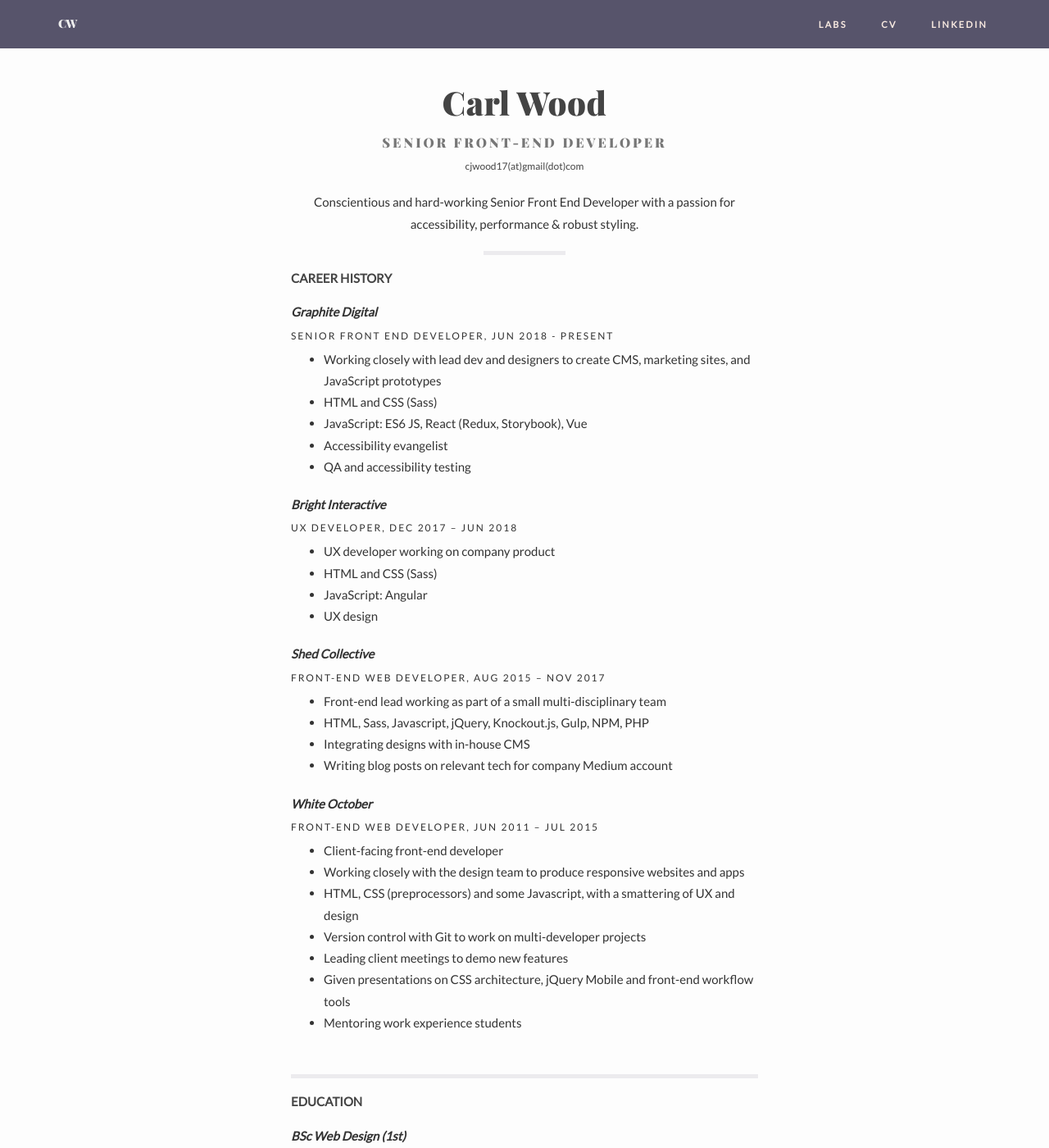
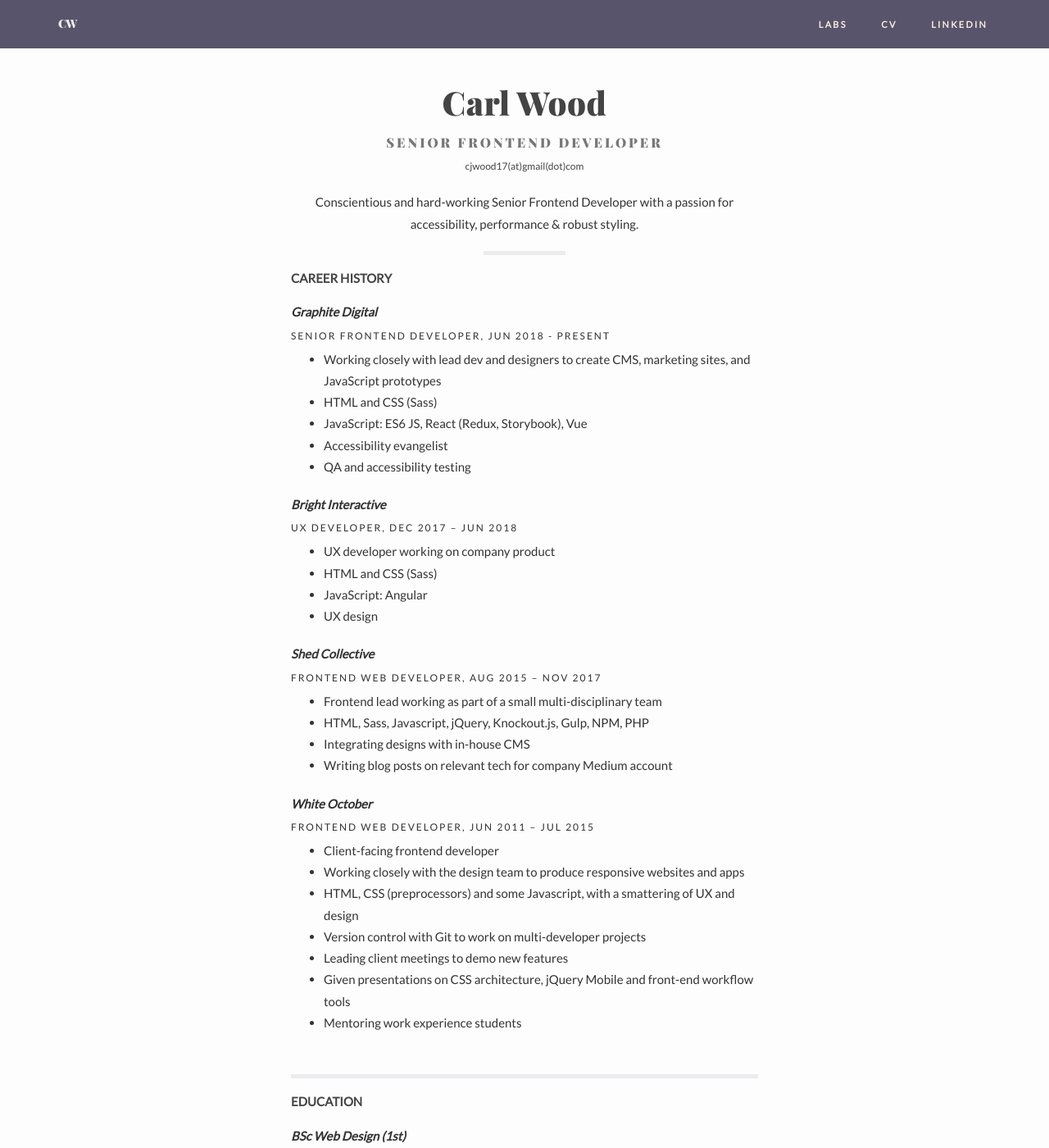
Before and after one commit to carlwood/carlwood.github.io, a Jekyll site: the page built from cv/index.html, in a window 1280 px wide and 1400 px high. Shown: the whole window at 82% size. Built offline with Jekyll 4.4.1, drawn with Linux system fonts in a browser that asks for light colours; some of the changed text lies outside the part shown.

Commit message:
Frontend

```diff
--- a/_config.yml
+++ b/_config.yml
@@ -1,8 +1,8 @@
 # Site settings
-title: Carl Wood - Front-end developer portfolio
+title: Carl Wood - Frontend developer portfolio
 email: cjwood17@gmail.com
 description: > # this means to ignore newlines until "baseurl:"
-  Brighton-based Senior Front End Developer with a passion for accessibility, performance & robust styling.
+  Brighton-based Senior Frontend Developer with a passion for accessibility, performance & robust styling.
 baseurl: "" # the subpath of your site, e.g. /blog/
 url: "https://carlwood.github.io" # the base hostname & protocol for your site
 github_username:  carlwood
--- a/cv/index.html
+++ b/cv/index.html
@@ -3,17 +3,17 @@ layout: default
 ---
 <div role="main">
     <div class="site-content">
-        <h1>Carl Wood <br> <small>Senior Front-end Developer</small></h1>
+        <h1>Carl Wood <br> <small>Senior Frontend Developer</small></h1>
         <p class="u-center cv-email">cjwood17(at)gmail(dot)com</p>
         <div class="row">
             <div class="col-sm-10 col-sm-offset-1 col-md-8 col-md-offset-2 col-lg-6 col-lg-offset-3">
-                <p class="u-center">Conscientious and hard-working Senior Front End Developer with a passion for accessibility, performance &amp; robust styling.</p>
+                <p class="u-center">Conscientious and hard-working Senior Frontend Developer with a passion for accessibility, performance &amp; robust styling.</p>
                 <hr class="hr">
                 <section class="cv-section cv-marker">
                     <h2>Career history</h2>
                     <div class="cv-item">
                         <p class="cv-item__header">Graphite Digital</p>
-                        <p class="cv-item__subheader">Senior Front End Developer, <span class="cv-item__date">Jun 2018 - Present</span></p>
+                        <p class="cv-item__subheader">Senior Frontend Developer, <span class="cv-item__date">Jun 2018 - Present</span></p>
                         <ul>
                             <li>Working closely with lead dev and designers to create CMS, marketing sites, and JavaScript prototypes</li>
                             <li>HTML and CSS (Sass)</li>
@@ -34,9 +34,9 @@ layout: default
                     </div>
                     <div class="cv-item">
                         <p class="cv-item__header">Shed Collective</p>
-                        <p class="cv-item__subheader">Front-end Web Developer, <span class="cv-item__date">Aug 2015 – Nov 2017</span></p>
+                        <p class="cv-item__subheader">Frontend Web Developer, <span class="cv-item__date">Aug 2015 – Nov 2017</span></p>
                         <ul>
-                            <li>Front-end lead working as part of a small multi-disciplinary team</li>
+                            <li>Frontend lead working as part of a small multi-disciplinary team</li>
                             <li>HTML, Sass, Javascript, jQuery, Knockout.js, Gulp, NPM, PHP</li>
                             <li>Integrating designs with in-house CMS</li>
                             <li>Writing blog posts on relevant tech for company Medium account</li>
@@ -44,9 +44,9 @@ layout: default
                     </div>
                     <div class="cv-item">
                         <p class="cv-item__header">White October</p>
-                        <p class="cv-item__subheader">Front-end Web Developer, <span class="cv-item__date">Jun 2011 – Jul 2015</span></p>
+                        <p class="cv-item__subheader">Frontend Web Developer, <span class="cv-item__date">Jun 2011 – Jul 2015</span></p>
                         <ul>
-                            <li>Client-facing front-end developer</li>
+                            <li>Client-facing frontend developer</li>
                             <li>Working closely with the design team to produce responsive websites and apps</li>
                             <li>HTML, CSS (preprocessors) and some Javascript, with a smattering of UX and design</li>
                             <li>Version control with Git to work on multi-developer projects</li>
--- a/index.amp.html
+++ b/index.amp.html
@@ -6,7 +6,7 @@ layout: amp
 
         <div class="row">
             <div class="col-md-10 col-md-offset-1">
-                <h1 class="header--spaced" itemscope itemprop="Person" itemtype="http://schema.org/Person">I'm <span itemprop="name">Carl Wood</span>, a <span itemprop="jobTitle">Senior Front End Developer</span> with a passion for accessibility, performance <span class="amp">&amp;</span> robust styling.</h1>
+                <h1 class="header--spaced" itemscope itemprop="Person" itemtype="http://schema.org/Person">I'm <span itemprop="name">Carl Wood</span>, a <span itemprop="jobTitle">Senior Frontend Developer</span> with a passion for accessibility, performance <span class="amp">&amp;</span> robust styling.</h1>
             </div>
         </div>
 
--- a/index.html
+++ b/index.html
@@ -6,7 +6,7 @@ layout: default
 
         <div class="row">
             <div class="col-md-10 col-md-offset-1">
-                <h1 class="header--spaced" itemscope itemprop="Person" itemtype="http://schema.org/Person">I'm <span itemprop="name">Carl Wood</span>, a <span itemprop="jobTitle">Senior Front End Developer</span> with a passion for accessibility, performance <span class="amp">&amp;</span> robust styling.</h1>
+                <h1 class="header--spaced" itemscope itemprop="Person" itemtype="http://schema.org/Person">I'm <span itemprop="name">Carl Wood</span>, a <span itemprop="jobTitle">Senior Frontend Developer</span> with a passion for accessibility, performance <span class="amp">&amp;</span> robust styling.</h1>
             </div>
         </div>
 
```
